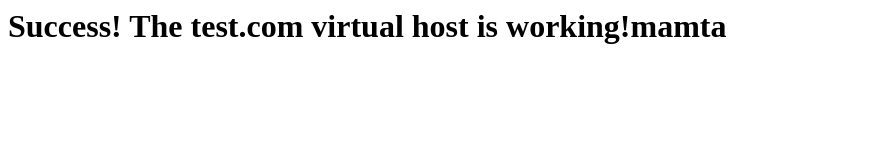
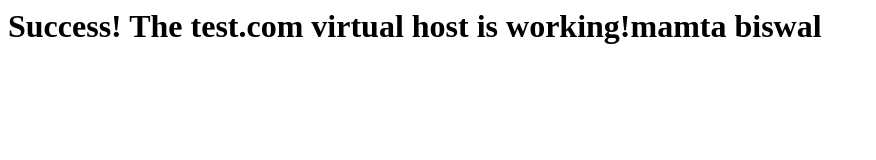
Before and after one commit to MamtaBiswal/test.com, a plain HTML site: page public_html/index.html in a window 1280 px wide. Shown: the whole page, without its empty margins (0-876 px from the left). Drawn offline with Linux system fonts and the light colour scheme.

Commit message:
Update index.html

```diff
--- a/public_html/index.html
+++ b/public_html/index.html
@@ -3,6 +3,6 @@
     <title>Welcome to Test.com!</title>
   </head>
   <body>
-    <h1>Success!  The test.com virtual host is working!mamta</h1>
+    <h1>Success!  The test.com virtual host is working!mamta biswal</h1>
   </body>
 </html>
```
